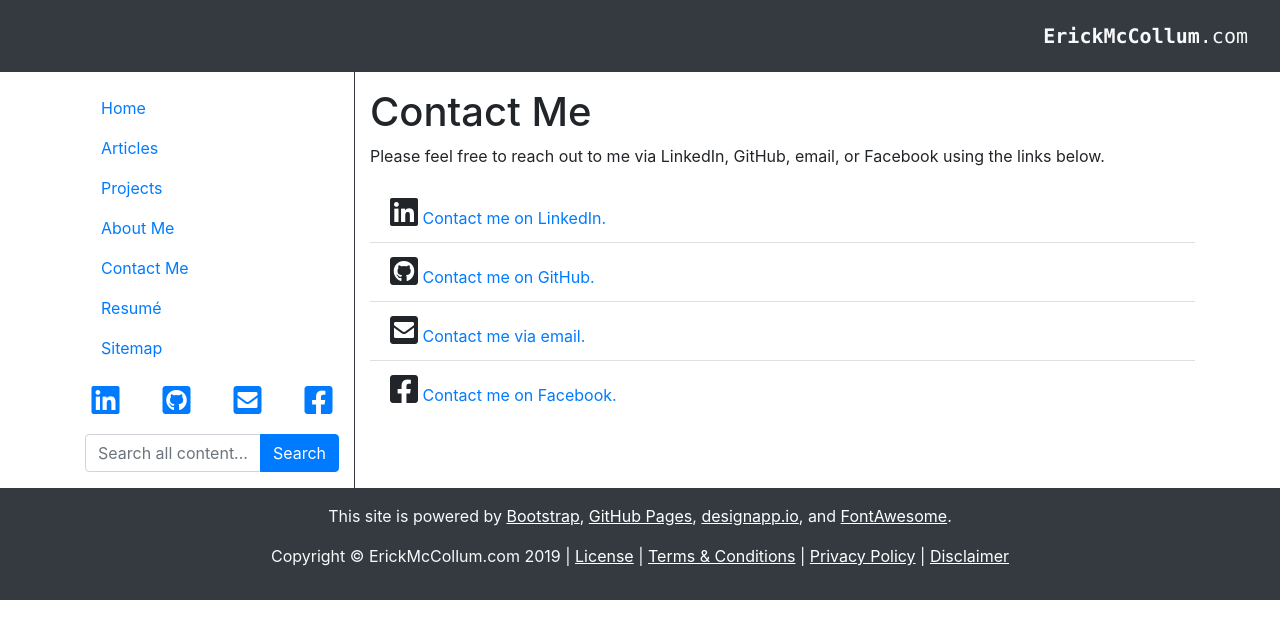
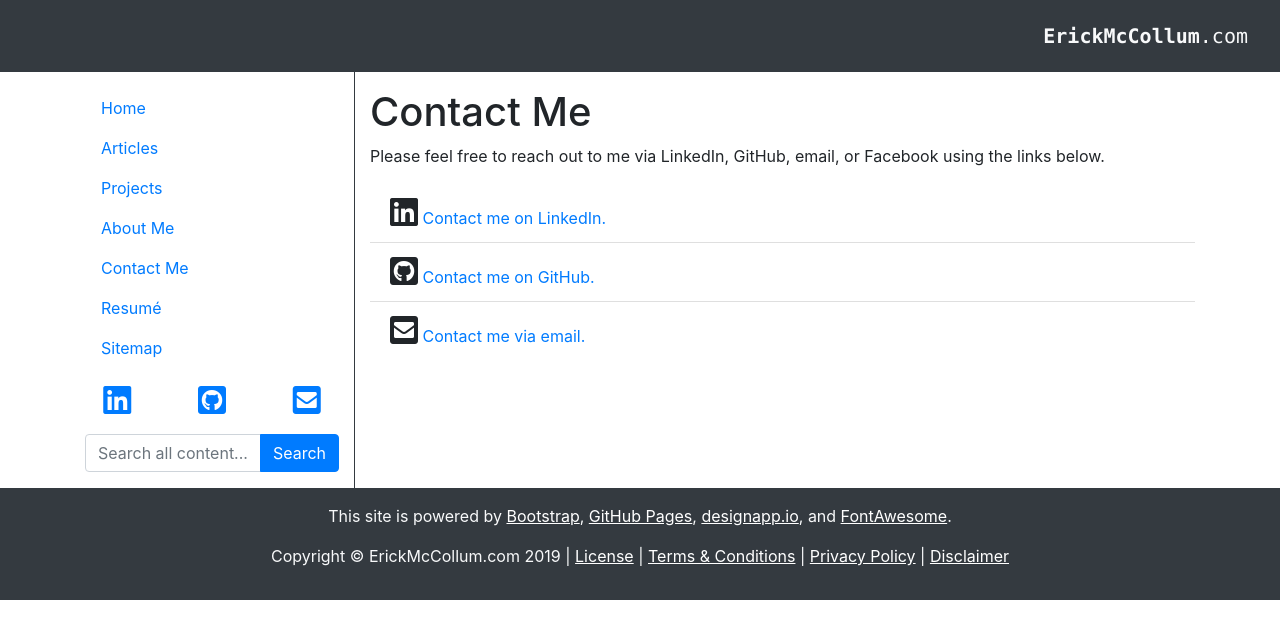
Before and after one commit to frederickm13/frederickm13.github.io, a Jekyll site: the page built from pages/contact-me.md, in a window 1280 px wide. Shown: the top 639 px of the page. Built offline with Jekyll 4.4.1, drawn with Linux system fonts in a browser that asks for light colours.

Commit message:
Update contact links

```diff
--- a/_layouts/Base.html
+++ b/_layouts/Base.html
@@ -70,9 +70,6 @@
                         <div class="col">
                             <a href="mailto:fgmccollum4@gmail.com"><i class="fas fa-envelope-square fa-2x"></i></a>
                         </div>
-                        <div class="col">
-                            <a href="https://www.facebook.com/erick.mccollum"><i class="fab fa-facebook-square fa-2x"></i></a>
-                        </div>
                     </div>
                     <div>
                         <form id="search-form" action="/search" method="get" class="form-inline">
--- a/pages/contact-me.md
+++ b/pages/contact-me.md
@@ -13,6 +13,5 @@ Please feel free to reach out to me via LinkedIn, GitHub, email, or Facebook usi
         <li class="list-group-item"><i class="fab fa-linkedin fa-2x"></i> <a href="https://www.linkedin.com/in/erick-mccollum">Contact me on LinkedIn.</a></li>
         <li class="list-group-item"><i class="fab fa-github-square fa-2x"></i> <a href="https://github.com/frederickm13">Contact me on GitHub.</a></li>
         <li class="list-group-item"><i class="fas fa-envelope-square fa-2x"></i> <a href="mailto:fgmccollum4@gmail.com">Contact me via email.</a></li>
-        <li class="list-group-item"><i class="fab fa-facebook-square fa-2x"></i> <a href="https://www.facebook.com/erick.mccollum">Contact me on Facebook.</a></li>
     </ul>
 </div>
```
